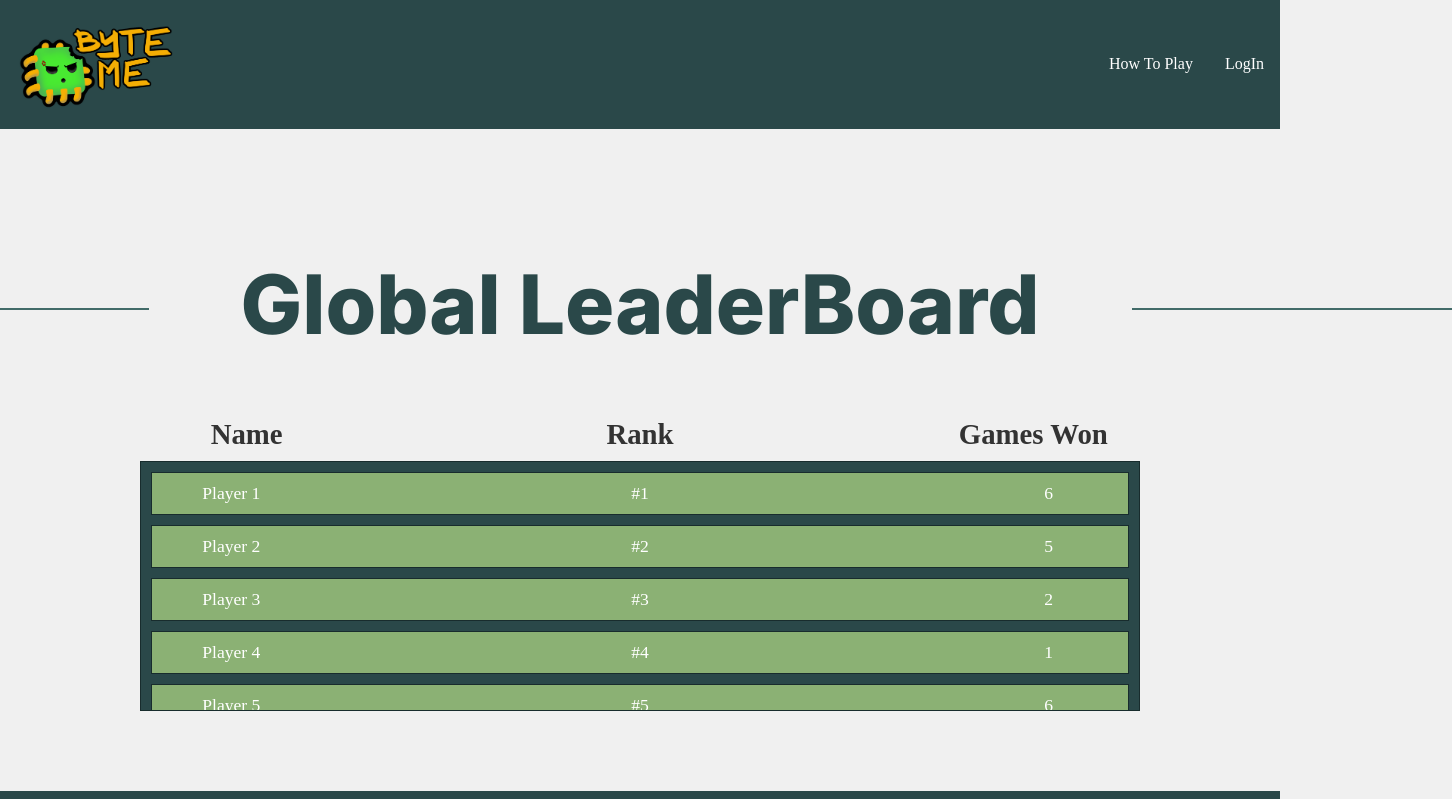
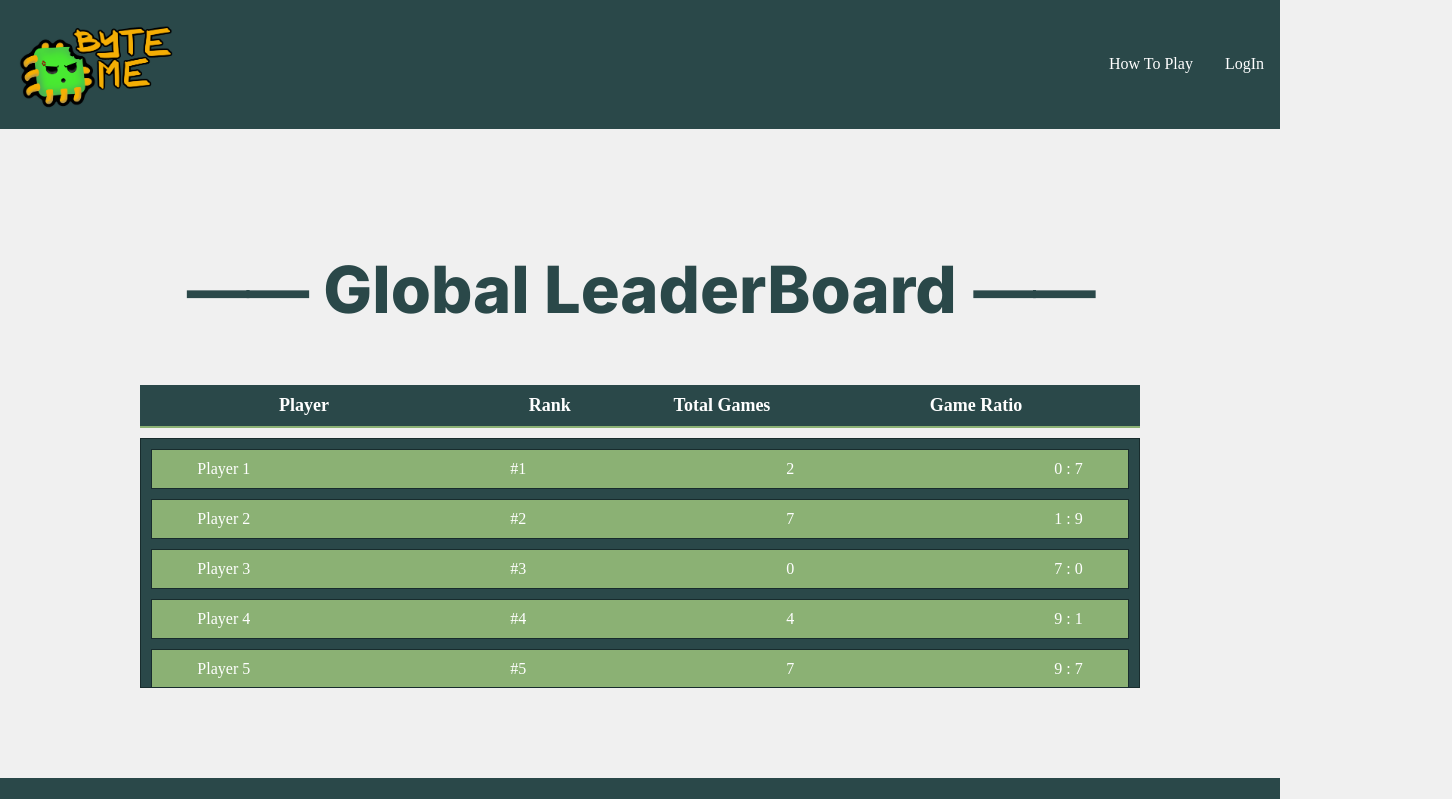
Before and after one commit to KendrickNguyen76/inf124-project, a React (Vite) app in the folder react_frontend/: page /leaderboard in a window 1280 px wide. Shown: the top 799 px of the page, 1452 px wide, since content can reach past the window. Built offline with nearby package versions, Linux system fonts and the light colour scheme.

Commit message:
updated several front end files based off TA recs and added question bank

```diff
--- a/react_frontend/src/App.jsx
+++ b/react_frontend/src/App.jsx
@@ -13,7 +13,8 @@ import {
   AboutUs,
   CreateAccount,
   GamePage,
-  UserSettings
+  UserSettings,
+  QuestionBank
 } from "./Components/Pages";
 
 const App = () => {
@@ -32,6 +33,7 @@ const App = () => {
         <Route path="/dashboard" element={<Dashboard />} />
         <Route path="/leaderboard" element={<LeaderBoard />} />
         <Route path="/howtoplay" element={<HowToPlay />} />
+        <Route path="/questionbank" element={<QuestionBank />} />
 
         {/* change the path name to be soemthing different */}
         <Route path="/userprofile" element={<UserProfile />} />
@@ -44,6 +46,7 @@ const App = () => {
         <Route path="/aboutus" element={<AboutUs />} />
         <Route path="/createaccount" element={<CreateAccount setLoggedIn={setLoggedIn}/>} />
         <Route path="/gamepage" element={<GamePage />} />
+
       </Routes>
       {/* have footer at bottom of each page w link to about us, this will hide the footer for speciifc pages*/}
       {!hideNavAndFooter && <Footer />}
--- a/react_frontend/src/Components/Pages/Dashboard.css
+++ b/react_frontend/src/Components/Pages/Dashboard.css
@@ -21,14 +21,6 @@
   width: 100%;
 }
 
-.name_line {
-  content: "";
-  display: block;
-  height: 2px;
-  width: 150px;
-  background-color: #426B69;
-  flex-shrink: 0;
-}
 
 .leader_dash_title h1 {
   font-size: 3.7rem;
@@ -64,65 +56,52 @@
     margin-bottom: 0;
   }
 
-.leader_dash_label {
-    display: flex;
-    justify-content: center;
-    margin: 10px 5;
-  }
+.label_row,
+.data_row {
+  display: grid;
+  grid-template-columns: 2fr 1fr 1.1fr 2fr; /* use consistent ratios */
+  width: 100%;
+  max-width: 1000px;
+  margin: 0 auto;
+  padding: 10px 0;
+  box-sizing: border-box;
+  text-align: center;
+}
 
-  .label_row {
-    display: flex;
-    justify-content: center;
-    max-width: 1000px;
-    width: 100%;
-    margin: 0 auto;
-    padding: 10px 10px;
-    box-sizing: border-box;
-    gap: 200px;
-    flex-wrap: nowrap;
-  }
+.label_row {
+  font-weight: bold;
+  font-size: 18px;
+  background-color: #2a4849;
+  color: white;
+  border-bottom: 2px solid #8BB174;
+}
 
-  .label_column {
-    flex: 1;
-    text-align: center;
-    font-weight: bold;
-    font-size: 1.8rem;
-    color: #333;
-    flex-wrap: nowrap;
-    padding-top: 0;
-    margin-top:0;
-  }
+.data_row {
+  font-size: 16px;
+  color: white;
+  border-bottom: 1px solid #ddd;
+}
+
+.label_row span,
+.data_row span {
+  padding: 0 5px;
+  margin: 0;
+  overflow-wrap: break-word;
+}
 
   .leaderboard_scroll {
     max-height: 250px;
     overflow-y: auto;
     width: 100%;
     max-width: 1000px;
-    margin: 0 auto;
+    margin: 10px auto;
     border: 1px solid #182c2d;
     padding: 10px;
     box-sizing: border-box;
     background-color: #2a4849;
   }
 
-  .data_row {
-    display: flex;
-    justify-content: center;
-    align-items: center;
-    padding: 10px 0;
-    gap: 250px;
-    margin-bottom: 10px;
-    background-color: #8BB174;
-    border: 1px solid #182c2d;
-}
 
-  .data_column {
-    flex: 1;
-    text-align: center;
-    font-size: 1.1rem;
-    color: #FFFFFF;
-    white-space: nowrap;
-  }
 
   .click_to_play_section {
     display: flex;
@@ -157,7 +136,7 @@
 
   .practice_button:hover{
     border-radius: 36px;
-    background-color: #182C2D;
+    background-color: #2a4849;
     color: #fff;
     text-decoration: none;
     padding: 4px 8px;
@@ -185,7 +164,7 @@
 
   .match_button:hover{
     border-radius: 36px;
-    background-color: #182C2D;
+    background-color: #2a4849;
     color: #fff;
     text-decoration: none;
     padding: 4px 8px;
--- a/react_frontend/src/Components/Pages/Dashboard.jsx
+++ b/react_frontend/src/Components/Pages/Dashboard.jsx
@@ -2,20 +2,10 @@ import React from "react";
 import "./Dashboard.css";
 import { useNavigate } from 'react-router-dom';
 
-{/*title of local dashboard*/}
-// const LeaderDashTitle = () => (
-//   <div className = "leader_dash_title">
-//     <h1> ⸺⸺ LeaderBoard ⸺⸺ </h1>
-//   </div>
-// );
-
 
 const LeaderDashTitle = () => (
   <div className="leader_dash_title">
-  <div className="name_line"></div>
-    <h1> LeaderBoard</h1>
-  <div className="name_line"></div>
-
+    <h1> ⸺⸺ LeaderBoard ⸺⸺ </h1>
 </div>
 );
 
@@ -29,24 +19,23 @@ const LeaderDashHello = () => (
 
 {/*leaderboard rank, title, etc. labels*/}
 const LeaderDashLabels = () => (
-  <div className="leader_dash_label">
-    <div className="label_row">
-      <span className="label_column">Name</span>
-      <span className="label_column">Rank</span>
-      <span className="label_column">Games Won</span>
-    </div>
-  </div>
+  <div className="label_row">
+  <span>Player</span>
+  <span>Rank</span>
+  <span>Total Games</span>
+  <span>Game Ratio</span>
+</div>
 );
 
 {/*container for top 10 local leaderboard stats*/}
 const LeaderDashScrollable = () => (
-  <div className="leaderboard_scroll">
-    {/*placeholders for back end data integration later*/}
+<div className="leaderboard_scroll">
   {[...Array(10)].map((_, i) => (
     <div key={i} className="data_row">
-      <span className="data_column">Player {i + 1}</span>
-      <span className="data_column">#{i + 1}</span>
-      <span className="data_column">{Math.floor(Math.random() * 10)}</span>
+      <span>Player {i + 1}</span>
+      <span>#{i + 1}</span>
+      <span>{Math.floor(Math.random() * 10)}</span>
+      <span>{Math.floor(Math.random() * 10)} : {Math.floor(Math.random() * 10)}</span>
     </div>
   ))}
 </div>
@@ -64,7 +53,7 @@ const PlayButtons = () => {
   const navigate = useNavigate();
   return (
     <div className = "click_to_play_section">
-      <button className = "practice_button" onClick={() => navigate("/gamepage")}>
+      <button className = "practice_button" onClick={() => navigate("/questionbank")}>
         Practice
       </button>
       <button className = "match_button" onClick={() => navigate("/gamepage")}>
--- a/react_frontend/src/Components/Pages/LeaderBoard.css
+++ b/react_frontend/src/Components/Pages/LeaderBoard.css
@@ -7,77 +7,54 @@
 }
 
 .leader_global_title{
-    /* border: 8px solid black; remove later */
     display: flex;
     justify-content: center;
     align-items: center;
-    font-size: 28px;
+}
+.leader_global_title h1{
+  font-size: 65px;
+}
+.label_row,
+.data_row {
+  display: grid;
+  grid-template-columns: 2fr 1fr 1.1fr 2fr; /* use consistent ratios */
+  width: 100%;
+  max-width: 1000px;
+  margin: 0 auto;
+  padding: 10px 0;
+  box-sizing: border-box;
+  text-align: center;
 }
 
-  .name_line {
-    width: 25%;
-    height: 2px;
-    margin: 10px 5px 0px 5px;
-    background-color: #426B69;
-  }
+.label_row {
+  font-weight: bold;
+  font-size: 18px;
+  background-color: #2a4849;
+  color: white;
+  border-bottom: 2px solid #8BB174;
+}
 
-.leader_global_label {
-    display: flex;
-    justify-content: center;
-    margin: 10px 5;
-  }
+.data_row {
+  font-size: 16px;
+  color: white;
+  border-bottom: 1px solid #ddd;
+}
 
-  .label_row {
-    display: flex;
-    justify-content: center;
-    max-width: 1000px;
-    width: 100%;
-    margin: 0 auto;
-    padding: 10px 10px;
-    box-sizing: border-box;
-    gap: 200px;
-    flex-wrap: nowrap;
-  }
-
-  .label_column {
-    flex: 1;
-    text-align: center;
-    font-weight: bold;
-    font-size: 1.8rem;
-    color: #333;
-    flex-wrap: nowrap;
-    padding-top: 0;
-    margin-top:0;
-  }
-
+.label_row span,
+.data_row span {
+  padding: 0 5px;
+  margin: 0;
+  overflow-wrap: break-word;
+}
 
   .leaderboard_global_scroll {
     max-height: 250px;
     overflow-y: auto;
     width: 100%;
     max-width: 1000px;
-    margin: 0 auto;
+    margin: 10px auto;
     border: 1px solid #182c2d;
     padding: 10px;
     box-sizing: border-box;
     background-color: #2a4849;
   }
-
-  .data_row {
-    display: flex;
-    justify-content: center;
-    align-items: center;
-    padding: 10px 0;
-    gap: 250px;
-    margin-bottom: 10px;
-    background-color: #8BB174;
-    border: 1px solid #182c2d;
-}
-
-  .data_column {
-    flex: 1;
-    text-align: center;
-    font-size: 1.1rem;
-    color: #FFFFFF;
-    white-space: nowrap;
-  }
--- a/react_frontend/src/Components/Pages/LeaderBoard.jsx
+++ b/react_frontend/src/Components/Pages/LeaderBoard.jsx
@@ -2,41 +2,32 @@ import React from "react";
 import "./LeaderBoard.css";
 
 {/*title of global leaderboard*/}
-// const LeaderGlobalTitle = () => (
-//   <div className = "leader_global_title">
-//     <h1> ⸺ Global LeaderBoard ⸺ </h1>
-//   </div>
-// );
-
 const LeaderGlobalTitle = () => (
   <div className="leader_global_title">
-    <div className="name_line"></div>
-      <h1> Global LeaderBoard </h1>
-    <div className="name_line"></div>
+      <h1>⸺ Global LeaderBoard ⸺</h1>
 </div>
 );
 
 {/*leaderboard rank, title, etc. labels*/}
 const LeaderGlobalLabels = () => (
-  <div className="leader_global_label">
-    <div className="label_row">
-      <span className="label_column">Name</span>
-      <span className="label_column">Rank</span>
-      <span className="label_column">Games Won</span>
-    </div>
-  </div>
+  <div className="label_row">
+  <span>Player</span>
+  <span>Rank</span>
+  <span>Total Games</span>
+  <span>Game Ratio</span>
+</div>
 );
 
 
 {/*container for top 10 global leaderboard stats*/}
 const LeaderGlobalScrollable = () => (
-  <div className="leaderboard_global_scroll">
-    {/*placeholders for back end data integration later*/}
+<div className="leaderboard_global_scroll">
   {[...Array(10)].map((_, i) => (
     <div key={i} className="data_row">
-      <span className="data_column">Player {i + 1}</span>
-      <span className="data_column">#{i + 1}</span>
-      <span className="data_column">{Math.floor(Math.random() * 10)}</span>
+      <span>Player {i + 1}</span>
+      <span>#{i + 1}</span>
+      <span>{Math.floor(Math.random() * 10)}</span>
+      <span>{Math.floor(Math.random() * 10)} : {Math.floor(Math.random() * 10)}</span>
     </div>
   ))}
 </div>
--- /dev/null
+++ b/react_frontend/src/Components/Pages/QuestionBank.css
@@ -0,0 +1,77 @@
+.question_bank_categories {
+  display: flex;
+  flex-direction: column;
+  justify-content: center;
+  align-content: center;
+  align-items: center;
+  text-align: center;
+}
+.question_bank_container{
+    display: flex;
+    flex-direction: column;
+    justify-content: center;
+    align-content: center;
+    align-items: center;
+    text-align: center;
+}
+
+.question_bank_container h1{
+  font-size: 3.7rem;
+    margin: 0;
+    padding: 0;
+    white-space: nowrap;
+    margin-bottom: 20px;
+}
+
+.question_bank_container p{
+    font-size: 2.0rem;
+    margin: 0;
+    padding: 0;
+    white-space: nowrap;
+    margin-bottom: 20px;
+}
+
+.category_section{
+  display: grid;
+  grid-template-columns: repeat(2, minmax(250px, 7fr));
+  padding: 0;
+  gap: 50px;
+  margin-top: 40px;
+  column-gap: 80px;
+  margin-bottom: 40px;
+}
+
+.category_1,
+.category_2,
+.category_3,
+.category_4 {
+    border-radius: 36px;
+    border-color:#2a4849;
+    background-color:  #8BB174;
+    width: 300px;
+    height: 100px;
+    flex-shrink: 0;
+    color: #FFFFFF;
+    text-align: center;
+    font-family: Inter;
+    font-size: 30px;
+    font-style: normal;
+    font-weight: 500;
+    line-height: normal;
+    margin-top: 0px;
+    padding-top: 0px;
+    padding-bottom: 0px;
+    margin-bottom: 0px;
+}
+
+
+.category_1:hover,
+.category_2:hover,
+.category_3:hover,
+.category_4:hover {
+    border-radius: 36px;
+    background-color: #2a4849;
+    color: #fff;
+    text-decoration: none;
+    padding: 4px 8px;
+  }
--- /dev/null
+++ b/react_frontend/src/Components/Pages/QuestionBank.jsx
@@ -0,0 +1,41 @@
+import React from "react";
+import { useNavigate } from 'react-router-dom';
+import "./QuestionBank.css";
+
+const QuestionBankTitle = () => (
+    <div className = "question_bank_container">
+      <h1> Byte Me Practice Mode </h1>
+      <p> Select a category below to begin honing your coding skills </p>
+    </div>
+  )
+
+const QuestionCategories = () =>
+{
+  const navigate = useNavigate();
+  return(
+    <div className = "category_section">
+      <button className = "category_1" onClick = {() => navigate("/gamepage")}>
+        Algorithms
+      </button>
+      <button className = "category_2" onClick = {() => navigate("/gamepage")}>
+        Data Structures
+      </button>
+      <button className = "category_3" onClick = {() => navigate("/gamepage")}>
+        Databases
+      </button>
+      <button className = "category_4" onClick = {() => navigate("/gamepage")}>
+        System Design
+      </button>
+    </div>
+  );
+}
+
+const QuestionBank = () => {
+  return(
+    <div className = "question_bank_categories">
+      <QuestionBankTitle/>
+      <QuestionCategories/>
+    </div>
+  )
+}
+export default QuestionBank;
--- a/react_frontend/src/Components/Pages/index.js
+++ b/react_frontend/src/Components/Pages/index.js
@@ -8,5 +8,6 @@ export {default as AboutUs } from "./AboutUs";
 export {default as CreateAccount } from "./CreateAccount";
 export {default as GamePage} from "./GamePage";
 export {default as UserSettings } from "./UserSettings";
+export {default as QuestionBank } from "./QuestionBank";
 // Here we are exporting all the components from the pages folder
 // so that we can import them in the App.jsx file and use them in the routes
```
Also changed, not shown: react_frontend/src/Components/Pages/AboutUs.css (+68 -22 lines), react_frontend/src/Components/Pages/AboutUs.jsx (+12 -7 lines), react_frontend/src/assets/about us banner.png (added).
